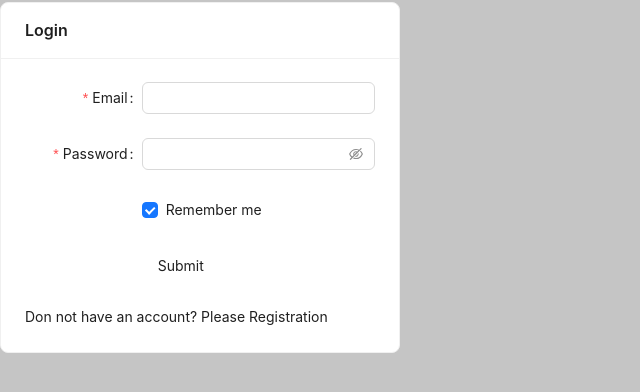
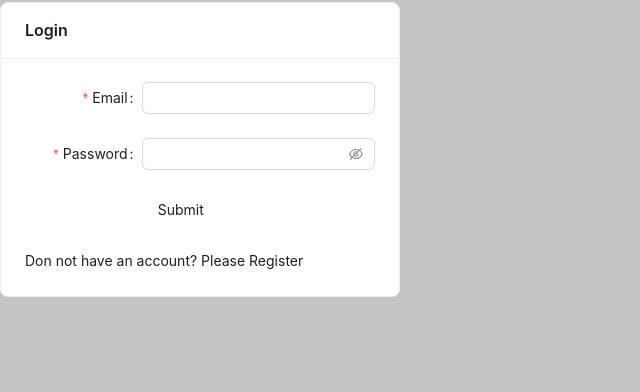
Before and after one commit to tushar-h789/eCommerce-frontend, a React (Vite) app: page / in a window 1280 px wide. Shown: the top 392 px of the page, without its empty margins (0-640 px from the left). Built offline with nearby package versions, Linux system fonts and the light colour scheme.

Commit message:
login done

```diff
--- a/src/pages/Login.jsx
+++ b/src/pages/Login.jsx
@@ -1,18 +1,66 @@
-import { Card, Space, Button, Checkbox, Form, Input } from "antd";
-import { Link } from "react-router-dom";
+import { Card, Space, Button, Form, Input, Alert } from "antd";
+import axios from "axios";
+import { useState } from "react";
+import { Link, useNavigate } from "react-router-dom";
+import Swal from "sweetalert2";
 
 const Login = () => {
-    const onFinish = (values) => {
-        console.log("Success:", values);
+  const [errorMessage, setErrorMessage] = useState(null);
+  const navigate = useNavigate();
+
+  const onFinish = async (values) => {
+    const userInfo = {
+      email: values.email,
+      password: values.password,
     };
+
+    try {
+      console.log(userInfo);
+
+      const loginInfo = await axios.post(
+        "http://localhost:7000/api/v1/auth/login",
+        userInfo
+      );
+      console.log(loginInfo);
+
+      if (loginInfo.data.role === "User") {
+        console.log("do not allow ");
+      } else {
+        // Check if the loginInfo contains an error message
+        if (loginInfo.status === 401 || loginInfo.status === 500) {
+          setErrorMessage("Invalid email or password");
+        } else {
+          // Reset the error message if the login is successful
+          Swal.fire({
+            position: "top-end",
+            icon: "success",
+            title: "Login successful!",
+            showConfirmButton: false,
+            timer: 1500,
+          });
+          setErrorMessage(null);
+          // Redirect to a different page or provide feedback
+          // navigate();
+        }
+      }
+    } catch (error) {
+      console.error("Error during login:", error);
+
+      // Check if the error is due to incorrect password
+      if (error.response && error.response.status === 401) {
+        setErrorMessage("Invalid email or password");
+      } else {
+        setErrorMessage("An error occurred. Please try again later.");
+      }
+    }
+  };
+
   const onFinishFailed = (errorInfo) => {
     console.log("Failed:", errorInfo);
   };
 
-
-
   return (
-    <div className="text-center my-[5%]  py-10">
+    <div className="text-center my-[5%] py-10">
       <Space direction="vertical" size={16}>
         <Card
           title="Login"
@@ -20,8 +68,7 @@ const Login = () => {
             width: 400,
           }}
         >
-
-          {/* from start */}
+          {/* form start */}
           <Form
             name="basic"
             labelCol={{
@@ -67,37 +114,35 @@ const Login = () => {
             </Form.Item>
 
             <Form.Item
-          name="remember"
-          valuePropName="checked"
               wrapperCol={{
                 offset: 8,
                 span: 16,
               }}
             >
-          <Checkbox>Remember me</Checkbox>
-        </Form.Item>
-
-        <Form.Item
-          wrapperCol={{
-            offset: 8,
-            span: 16,
-          }}
+              <Button
+                type="secondary"
+                className="bg-orange-400"
+                htmlType="submit"
               >
-          <Button type="secondary" className="bg-orange-400" htmlType="submit">
                 Submit
               </Button>
             </Form.Item>
           </Form>
-      {/* from end */}
+          {/* form end */}
+          {errorMessage && <Alert message={errorMessage} type="error" />}
+
           <div className="my-4">
-      <p>Don not have an account? Please <span className="text-blue-500 font-bold"><Link to='/registration'>Registration</Link></span></p>
+            <p>
+              Don not have an account? Please{" "}
+              <span className="text-blue-500 font-bold">
+                <Link to="/registration">Register</Link>
+              </span>
+            </p>
           </div>
         </Card>
+      </Space>
+    </div>
+  );
+};
 
-    </Space>
-
-  </div>
-  )
-}
-
-export default Login
+export default Login;
```
Lines whose indentation alone changed are shown as unchanged.
